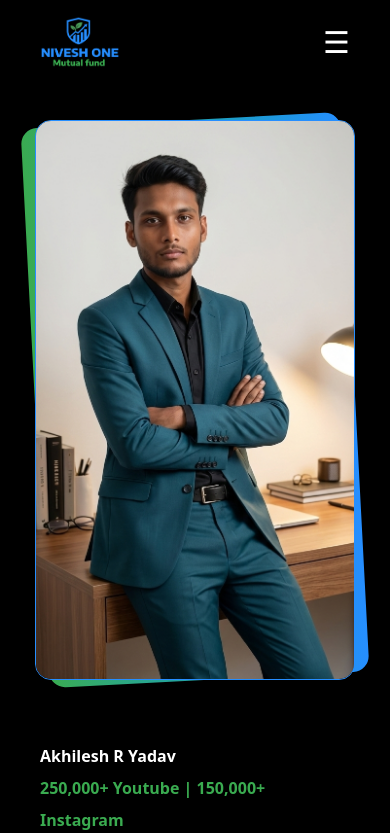
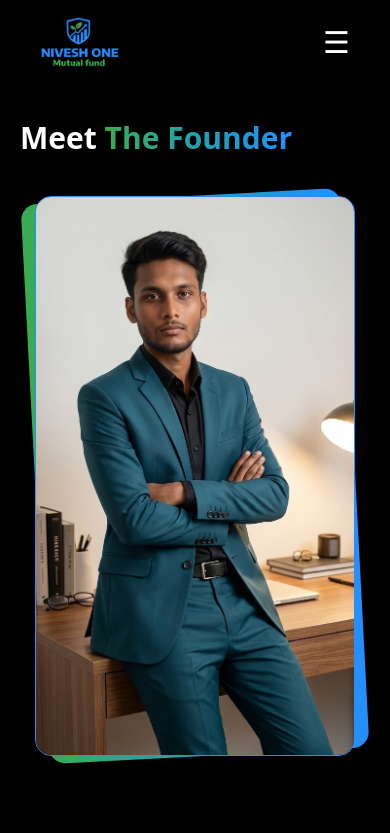
Before and after one commit to CodeByAkhilesh/Niveshone, a React (Vite) app: page /about in a window 390 px wide. Shown: the top 833 px of the page. Built offline with nearby package versions, Linux system fonts and the light colour scheme.

Commit message:
Update About page to be fully responsive on all devices

```diff
--- a/src/components/pages/AboutUs.jsx
+++ b/src/components/pages/AboutUs.jsx
@@ -6,8 +6,14 @@ const AboutUs = () => {
   return (
     <div className="">
       <Navbar />
-      <div className="min-h-screen w-full md:pt-35 md:pb-25 md:w-302.5 mx-auto md:px-10 flex flex-col md:flex-row md:justify-between">
-        <div className="left-content h-140 w-80 relative md:shrink-0 mx-auto mt-30 md:mt-0">
+      <div className="min-h-screen w-full md:pt-35 md:pb-25 xl:w-302.5 mx-auto lg:px-10 flex flex-col lg:flex-row md:justify-between">
+        <h3 className="text-3xl w-full font-bold text-whitentracking-tighter mt-30 md:pb-10 md:mt-0 text-white px-5 md:w-165 mx-auto lg:hidden">
+              Meet{" "}
+              <span className="bg-linear-to-r from-[#3aab50] to-[#268eff] bg-clip-text text-transparent">
+                The Founder
+              </span>
+            </h3>
+        <div className="left-content h-140 w-80 relative md:shrink-0 mx-auto mt-10 md:mt-0">
           <div className="h-full w-full bg-linear-to-r from-[#3aab50] to-[#268eff] rounded-2xl -rotate-3"></div>
           <div className="h-full w-full border border-[#268eff] top-0 left-0 absolute rounded-2xl overflow-hidden">
             <img
@@ -17,17 +23,17 @@ const AboutUs = () => {
             />
           </div>
         </div>
-        <div className="right-content px-10 h-140 md:w-190 shrink-0 text-white flex items-center">
+        <div className="right-content px-10 h-140 md:w-190 lg:w-165 shrink-0 text-white flex items-center mx-auto">
           <div className="md:pl-10 w-full">
-            <h3 className="text-4xl hidden w-full font-bold text-whitentracking-tighter pb-10">
+            <h3 className="text-4xl hidden lg:block w-full font-bold text-whitentracking-tighter pb-10">
               Meet{" "}
               <span className="bg-linear-to-r from-[#3aab50] to-[#268eff] bg-clip-text text-transparent">
                 The Founder
               </span>
             </h3>
-            <h1 className="md:text-6xl font-bold leading-8">
+            <h1 className="text-4xl md:text-6xl font-bold leading-6 md:leading-8">
               Akhilesh R Yadav <br />{" "}
-              <span className="md:text-2xl font-bold text-[#3aab50]">
+              <span className="text-[16px] tracking-tighter md:text-2xl font-bold text-[#3aab50]">
                 250,000+ Youtube | 150,000+ Instagram
               </span>
             </h1>
--- a/src/components/pages/Calculator.jsx
+++ b/src/components/pages/Calculator.jsx
@@ -43,13 +43,14 @@ const Calculator = () => {
     <div className=''>
       <Navbar/>
       <div className='lg:w-205.75 xl:w-302.5 mx-auto pt-10 lg:py-10 md:px-10 xl:px-15'>
-        <h1 className="text-3xl md:text-4xl mx-8 lg:mx-0 xl:w-302.5 lg:text-6xl font-bold text-white md:mb-10 lg:mb-2 mt-20 md:mt-30 tracking-tighter">
+        <h1 className="text-3xl md:text-4xl mx-8 lg:mx-0 xl:w-302.5 lg:text-6xl font-bold text-white md:mb-10  lg:mb-2 mt-20 md:mt-30 tracking-tighter">
         Financial Tools To {" "}
         <span className="bg-linear-to-r from-[#3aab50] to-[#268eff] bg-clip-text text-transparent">
           Plan Your Goals.
         </span>
       </h1>
       </div>
+      <div className='min-h-screen'>
       <div className="py-10 md:py-15 xl:py-5 flex flex-col md:flex-row flex-wrap gap-y-15 md:px-10 xl:px-15  items-center md:justify-between lg:w-205.75 xl:w-302.5 mx-auto mb-20">
         {toolsData.map((toolData, index)=>{
           return(
@@ -57,6 +58,7 @@ const Calculator = () => {
           )
         })}
     </div>
+    </div>
       <Footer/>
     </div>
   )
```
